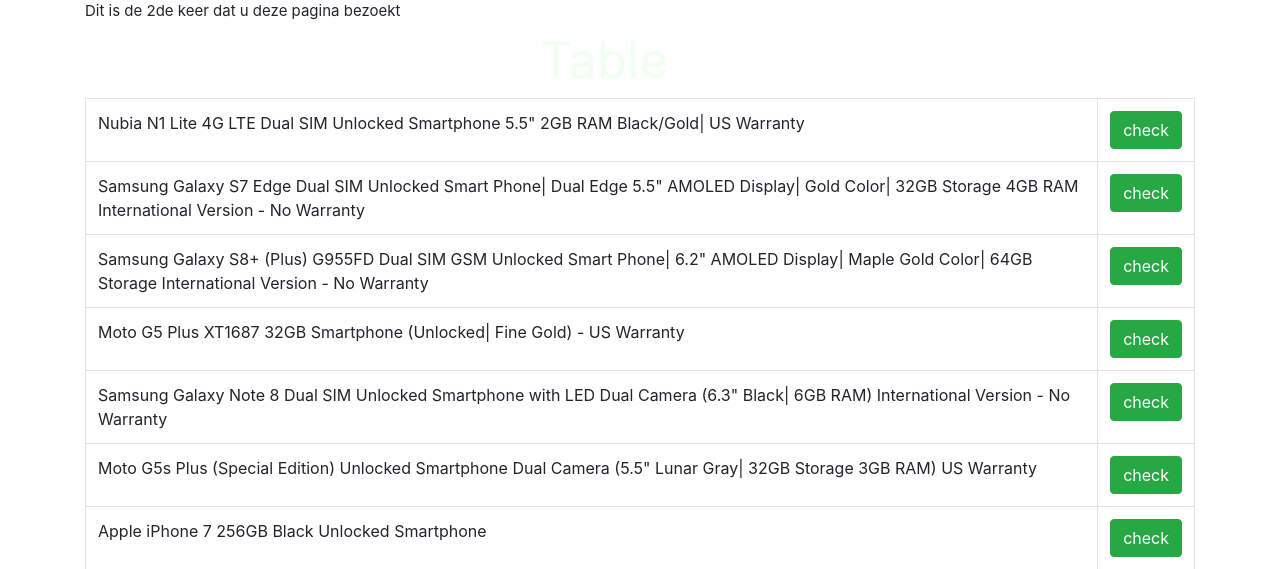
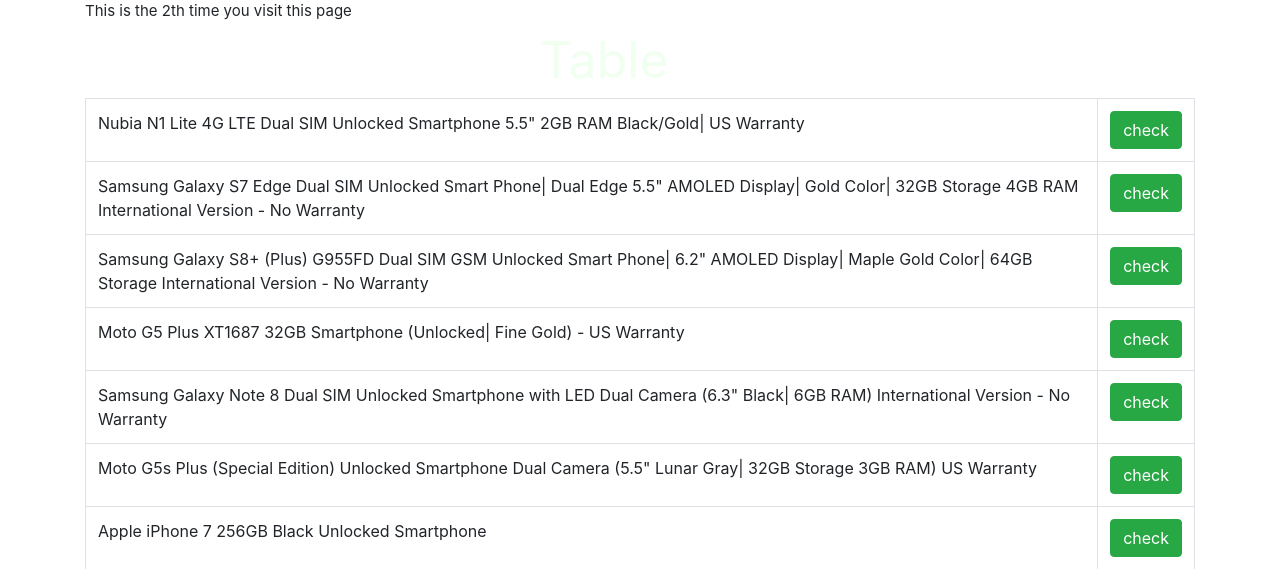
Before and after one commit to MaximWuyts/Python-Flask-Webpage, a Flask app: page /list in a window 1280 px wide. Shown: the top 569 px of the page. Run offline with Flask 2, Linux system fonts and the light colour scheme; the visitor is signed in with stand-in values (Sample User, id 1); some libraries are stand-ins or nearby versions.

Commit message:
one line from ned -> eng

```diff
--- a/templates/list.html
+++ b/templates/list.html
@@ -27,7 +27,7 @@
 
 <body>
     <div class="container">
-        <div class="mx-auto" style="font-size: 15px">Dit is de {{total_visits}}de keer dat u deze pagina bezoekt </div>
+        <div class="mx-auto" style="font-size: 15px">This is the {{total_visits}}th time you visit this page</div>
         <div class="mx-auto" style="width: 200px; font-size: 50px; color: honeydew">Table</div>
         <table class="table table-bordered">
 
```
